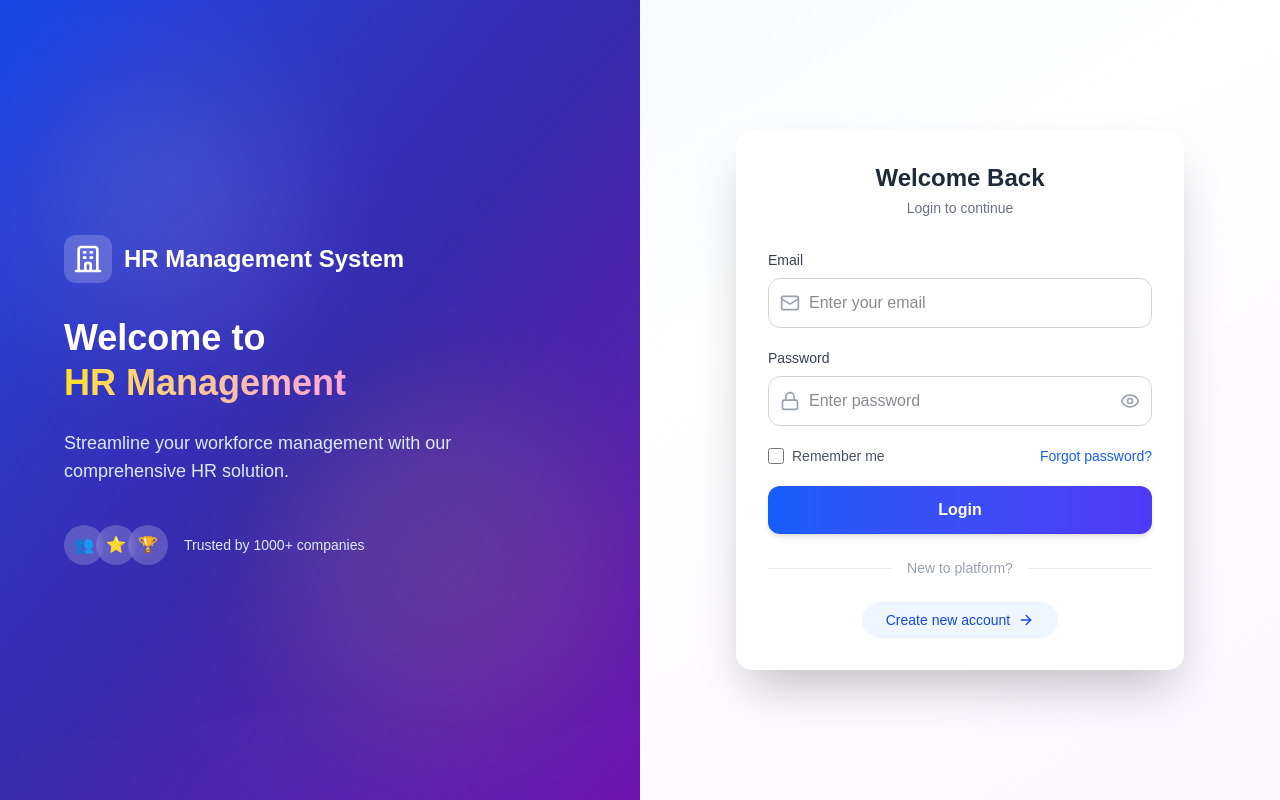
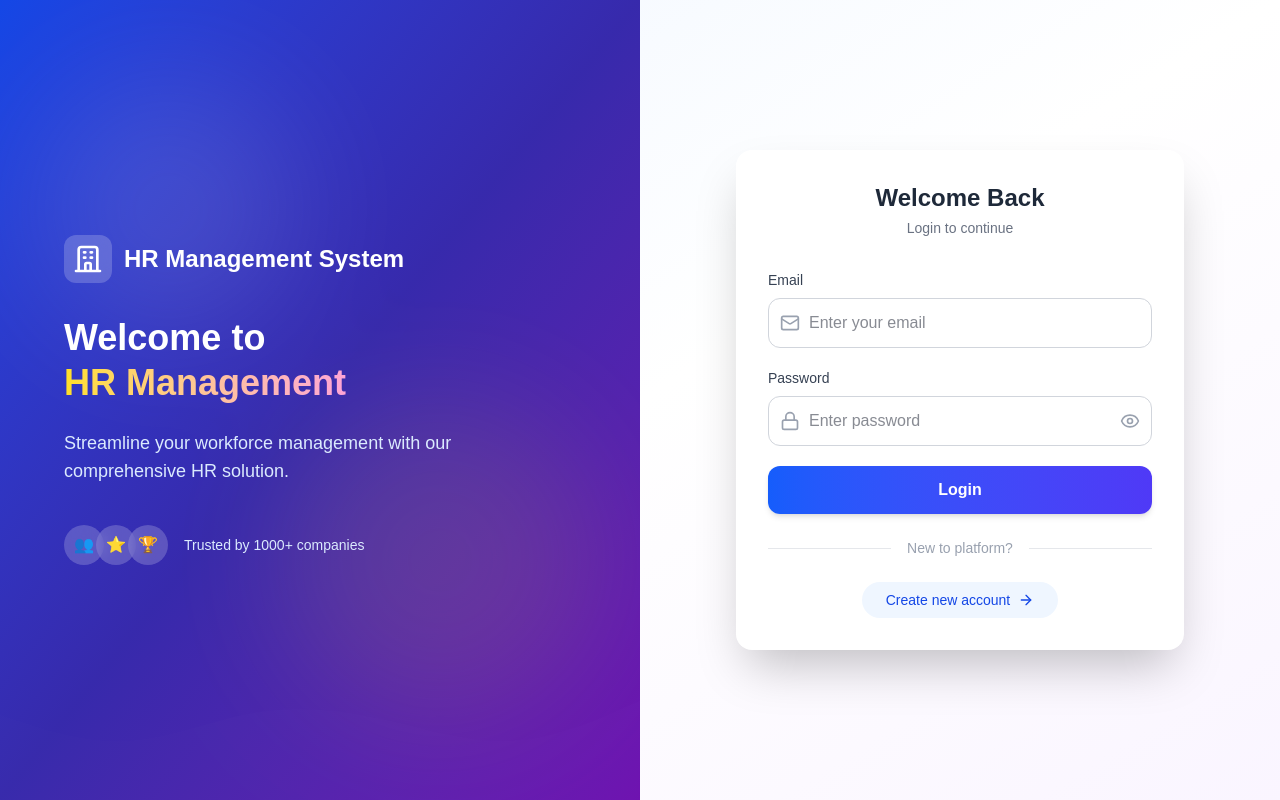
Before and after one commit to AMANSHARMA9511/hr-frontend, a Next.js app: page /login in a window 1280 px wide. Built offline with nearby package versions, Linux system fonts and the light colour scheme; no server answers.

Commit message:
empolee page update

```diff
--- a/src/app/login/page.jsx
+++ b/src/app/login/page.jsx
@@ -210,16 +210,6 @@
                   </div>
                 </div>
 
-                <div className="flex items-center justify-between">
-                  <label className="flex items-center gap-2 cursor-pointer">
-                    <input type="checkbox" className="w-4 h-4 rounded border-gray-300 text-blue-600 focus:ring-blue-500" />
-                    <span className="text-sm text-gray-600">Remember me</span>
-                  </label>
-                  <button type="button" className="text-sm text-blue-600 hover:text-blue-800 font-medium">
-                    Forgot password?
-                  </button>
-                </div>
-
                 <button
                   type="submit"
                   disabled={loading}
```
